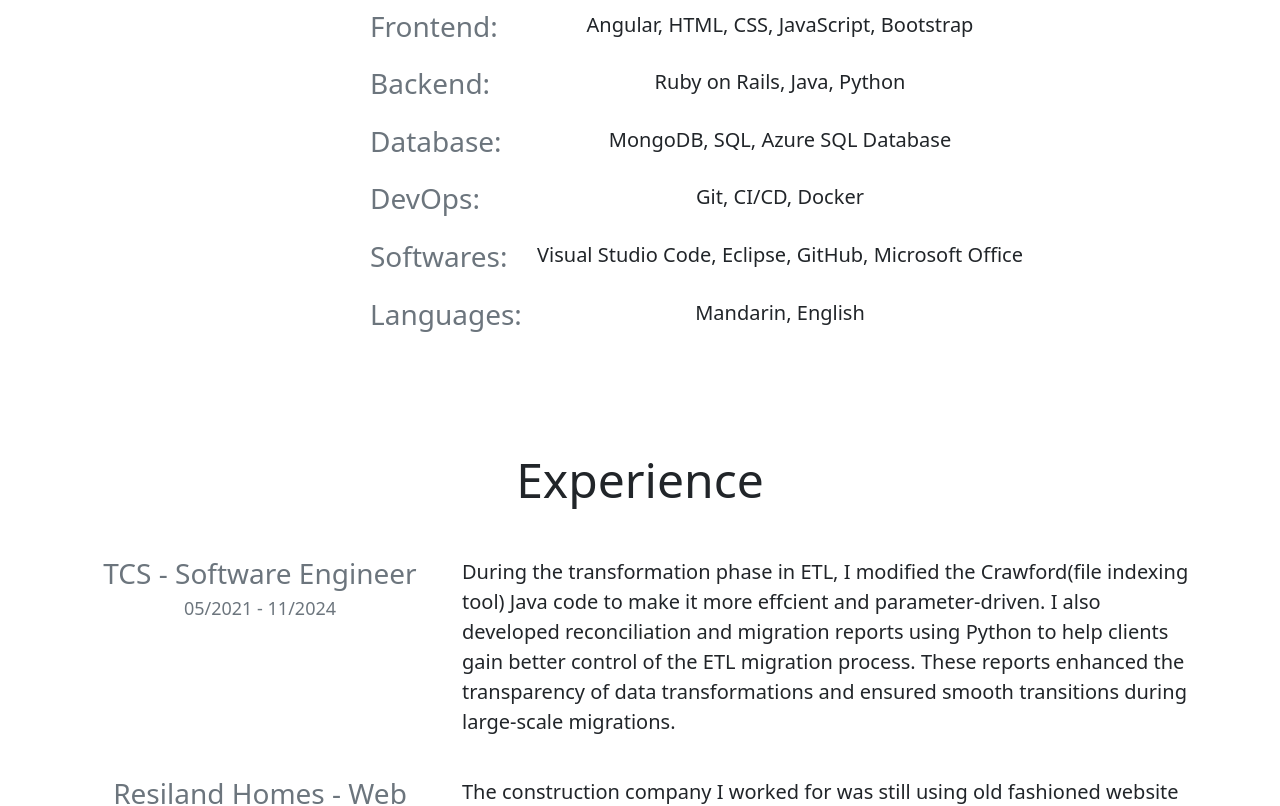
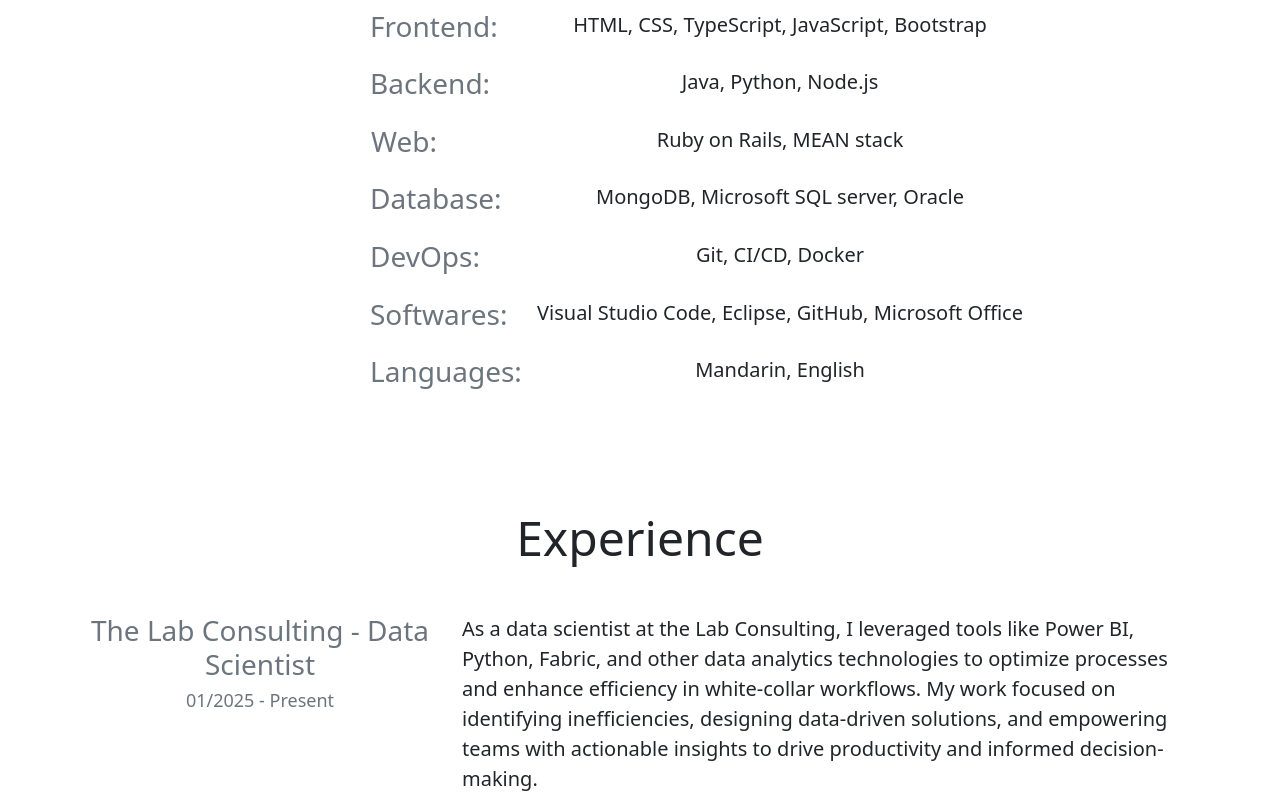
Before and after one commit to wesx196/wei-portfolio, an Angular app: page / in a window 1280 px wide. Shown: the part 1620-2426 px from the top of the page. Built offline with nearby package versions, Linux system fonts and the light colour scheme.

Commit message:
Modified skills and experience sections

```diff
--- a/src/app/home/home.component.html
+++ b/src/app/home/home.component.html
@@ -84,7 +84,7 @@
         <h3>Frontend:</h3>
       </div>
       <div class="col-md-8 text-center">
-        <p class="lead no-margin">Angular, HTML, CSS, JavaScript, Bootstrap</p>
+        <p class="lead no-margin">HTML, CSS, TypeScript, JavaScript, Bootstrap</p>
       </div>
     </div>
 
@@ -94,7 +94,17 @@
         <h3>Backend:</h3>
       </div>
       <div class="col-md-8 text-center">
-        <p class="lead no-margin">Ruby on Rails, Java, Python</p>
+        <p class="lead no-margin">Java, Python, Node.js</p>
+      </div>
+    </div>
+
+    <!-- Web Skills -->
+    <div class="row align-items-start mb-3">
+      <div class="col-md-4 text-md-right text-secondary font-weight-bold">
+        <h3>Web:</h3>
+      </div>
+      <div class="col-md-8 text-center">
+        <p class="lead no-margin">Ruby on Rails, MEAN stack</p>
       </div>
     </div>
 
@@ -104,7 +114,7 @@
         <h3>Database:</h3>
       </div>
       <div class="col-md-8 text-center">
-        <p class="lead no-margin">MongoDB, SQL, Azure SQL Database</p>
+        <p class="lead no-margin">MongoDB, Microsoft SQL server, Oracle </p>
       </div>
     </div>
 
@@ -150,6 +160,24 @@
   <h1 class="display-1 mb-5 text-center">Experience</h1>
 
   <div class="container">
+
+    <!-- The Lab Experience -->
+    <div class="row align-items-start mb-4">
+      <div class="col-md-4 text-md-right text-secondary font-weight-bold text-center">
+        <h3>The Lab Consulting - Data Scientist</h3>
+        <h3 class="time">01/2025 - Present</h3>
+      </div>
+      <div class="col-md-8 text-md-left">
+        <p class="lead">
+          As a data scientist at the Lab Consulting, I leveraged tools like <strong>Power BI</strong>,
+          <strong>Python</strong>, <strong>Fabric</strong>, and other data analytics technologies to optimize processes
+          and enhance efficiency in white-collar workflows. My work focused on identifying inefficiencies,
+          designing data-driven solutions, and empowering teams with actionable insights to drive productivity
+           and informed decision-making.
+        </p>
+      </div>
+    </div>
+
     <!-- TCS Experience -->
     <div class="row align-items-start mb-4">
       <div class="col-md-4 text-md-right text-secondary font-weight-bold text-center">
@@ -159,7 +187,7 @@
       <div class="col-md-8 text-md-left">
         <p class="lead">
           During the transformation phase in ETL, I modified the
-          <strong>Crawford</strong>(file indexing tool) Java code to make it
+          <strong>Crawford</strong>(file indexing tool) <strong>Java</strong> code to make it
           more effcient and parameter-driven. I also developed reconciliation
           and migration reports using <strong>Python</strong> to help clients
           gain better control of the <strong>ETL</strong> migration process.
```
